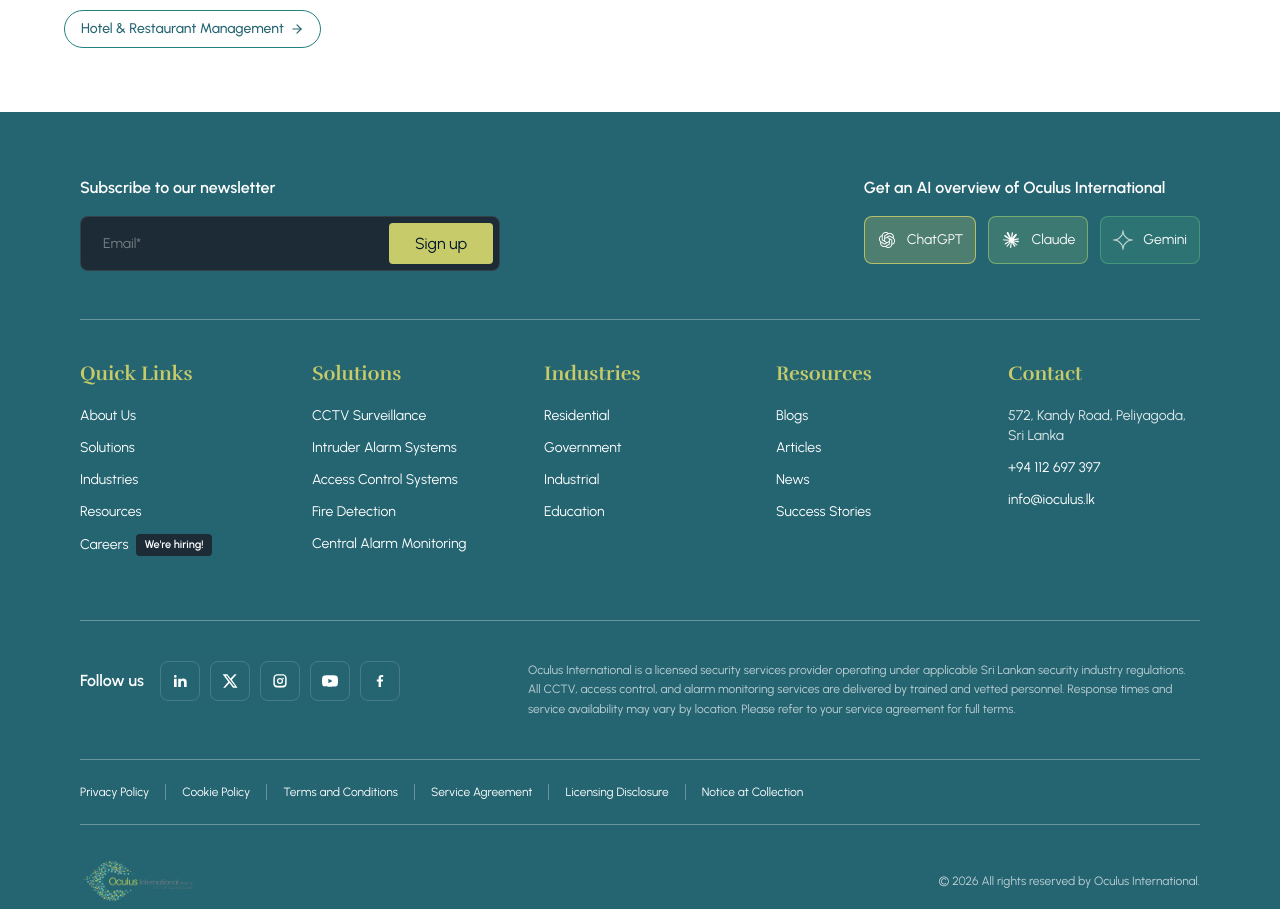
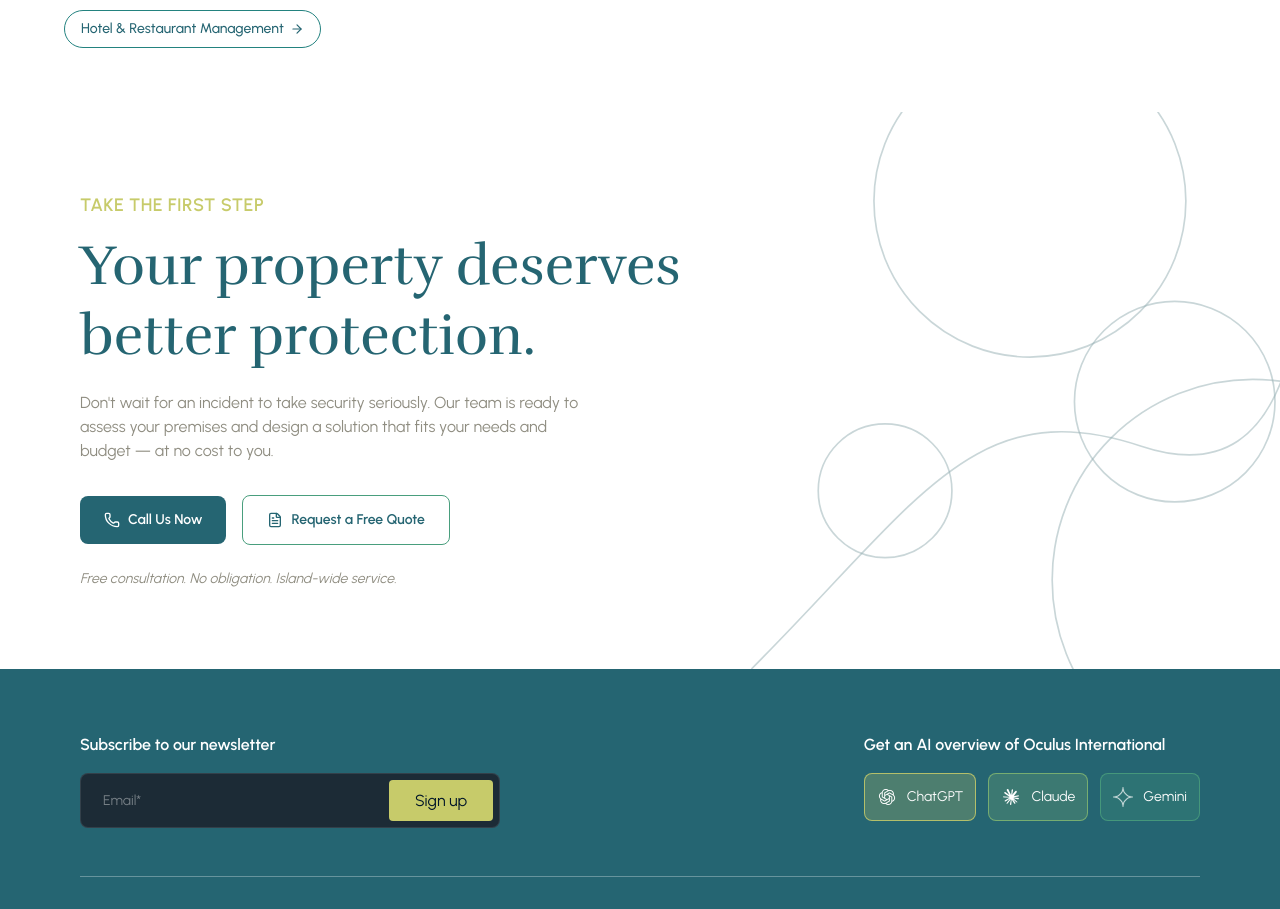
Before and after one commit to perpova/oculus, a React (Vite) app in the folder website/: page /solutions/access-control in a window 1280 px wide. Shown: the part 1739-2648 px from the top of the page. Built offline with nearby package versions, Linux system fonts and the light colour scheme.

Commit message:
Fix import casing for Products and Solutions data files

```diff
--- a/website/src/components/SolutionTemplate.jsx
+++ b/website/src/components/SolutionTemplate.jsx
@@ -22,6 +22,7 @@ import {
   Home,
   Building,
 } from "lucide-react";
+import TakeFirstStep from "./TakeFirstStep";
 
 /**
  * SolutionTemplate — pure presentational component. Does NOT fetch data,
@@ -125,6 +126,7 @@ export default function SolutionTemplate({ solution, otherSolutions = [] }) {
     keyFeatures = [],
     brands = [],
     faqs = [],
+    takeFirstStep = {}
   } = solution;
 
   return (
@@ -260,6 +262,11 @@ export default function SolutionTemplate({ solution, otherSolutions = [] }) {
           </div>
         </section>
       )}
+
+      {/*-------------take the 1st step----------*/}
+      <TakeFirstStep {...takeFirstStep} />
+
+
       {/* Footer is intentionally NOT here — it lives once in MainLayout,
           so it renders below every route automatically. */}
     </div>
--- a/website/src/components/TakeFirstStep.jsx
+++ b/website/src/components/TakeFirstStep.jsx
@@ -1,9 +1,23 @@
 import { Phone, FileText, ArrowRight } from "lucide-react";
 
-export default function TakeFirstStep() {
+export default function TakeFirstStep({
+  eyebrow = "Take the First Step",
+  heading = (
+    <>
+      Your property deserves
+      <br />
+      better protection.
+    </>
+  ),
+  description = "Don't wait for an incident to take security seriously. Our team is ready to assess your premises and design a solution that fits your needs and budget — at no cost to you.",
+  phone = "tel:",
+  bgColor = "var(--color-bg-sub-2)",
+}) {
   return (
-    <section className="relative w-full overflow-hidden bg-(--color-bg-sub-2)
-     px-16 md:px-20 py-20">
+    <section
+      className="relative w-full overflow-hidden px-16 md:px-20 py-20"
+      style={{ backgroundColor: bgColor }}
+    >
       {/* Decorative background pattern */}
       <svg
         className="absolute inset-0 w-full h-full opacity-[0.5] pointer-events-none"
@@ -24,29 +38,26 @@ export default function TakeFirstStep() {
 
       <div className="relative z-10 max-w-2xl">
         <span className="text-gold font-semibold text-[18px] tracking-wide uppercase">
-          Take the First Step
+          {eyebrow}
         </span>
 
         <h2 className="font-display font-normal text-4xl md:text-[56px] text-(--color-heading-sub-1) leading-tight mt-3">
-          Your property deserves
-          <br />
-          better protection.
+          {heading}
         </h2>
 
         <p className="font-body text-(--color-text-muted) text-base mt-5 max-w-lg">
-          Don't wait for an incident to take security seriously. Our team is
-          ready to assess your premises and design a solution that fits your
-          needs and budget — at no cost to you.
+          {description}
         </p>
 
         <div className="flex flex-wrap items-center gap-4 mt-8">
 
-          <a  href="tel:"
+          <a  href={phone}
             className="btn-accent inline-flex items-center gap-2 rounded-lg bg-gold text-[#001529] font-semibold text-sm px-6 py-3.5 transition-transform duration-200 hover:scale-[1.03]"
           >
             <Phone className="w-4 h-4" />
             Call Us Now
           </a>
+
 
           <a  href="#contact"
             className="inline-flex items-center gap-2 rounded-lg border border-(--color-border-strong) text-(--color-text) font-semibold text-sm px-6 py-3.5 transition-colors duration-200 hover:bg-(--color-accent-soft)"
--- a/website/src/main.jsx
+++ b/website/src/main.jsx
@@ -6,7 +6,7 @@ import SolutionPage from "./pages/SolutionPage";
 import ProductCategoryPage from "./pages/ProductCategoryPage";
 import EliteControlPage from "./pages/EliteControlPage"; // TODO: create this file if it doesn't exist yet
 import IndustryPage from "./pages/IndustryPage";
-
+import AboutUsPage from "./pages/AboutUsPage";
 import { ThemeProvider } from "./ThemeContext"; // keep your existing theme provider
 import "./index.css";
 
@@ -18,7 +18,8 @@ const router = createBrowserRouter([
       { path: "/solutions/:slug", element: <SolutionPage /> },
       { path: "/products/elitecontrol", element: <EliteControlPage /> },
       { path: "/products/:categorySlug", element: <ProductCategoryPage /> },
-      { path: "/industries/:slug", element: <IndustryPage /> }
+      { path: "/industries/:slug", element: <IndustryPage /> },
+      { path: "/about-us", element: <AboutUsPage /> },
     ],
   },
 ]);
--- a/website/src/pages/ProductCategoryPage.jsx
+++ b/website/src/pages/ProductCategoryPage.jsx
@@ -11,7 +11,7 @@
 
 import { useState } from "react";
 import { useParams, Navigate } from "react-router-dom";
-import { getCategoryBySlug, getProductsByCategory } from "../data/products";
+import { getCategoryBySlug, getProductsByCategory } from "../data/Products";
 import ProductCard from "../components/products/ProductCard";
 import ProductDetailModal from "../components/products/ProductDetailModal";
 
--- a/website/src/pages/SolutionPage.jsx
+++ b/website/src/pages/SolutionPage.jsx
@@ -1,6 +1,6 @@
 import { useParams, Navigate } from "react-router-dom";
 import SolutionTemplate from "../components/SolutionTemplate";
-import { getSolutionBySlug, getAllSolutions } from "../data/solutions";
+import { getSolutionBySlug, getAllSolutions } from "../data/Solutions";
 
 export default function SolutionPage() {
   const { slug } = useParams();
```
